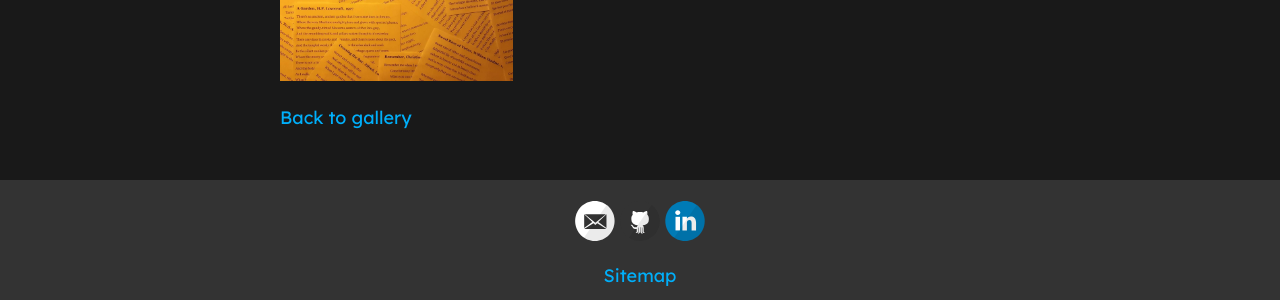
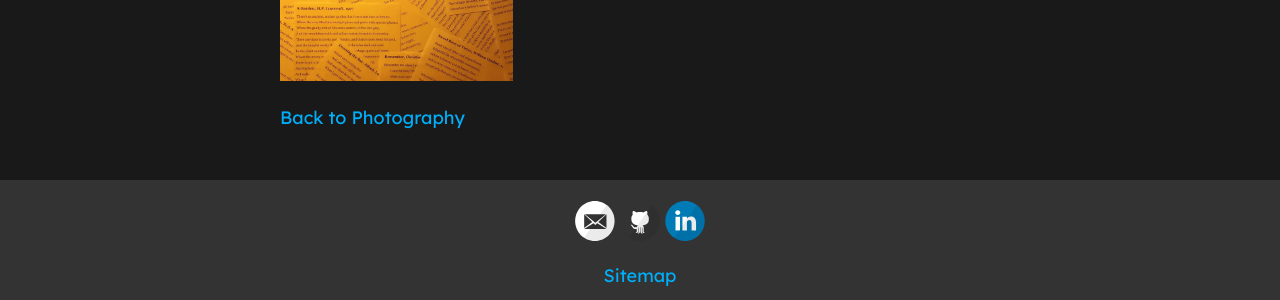
Before and after one commit to deltaquebec/dquigley.art, a Jekyll site: the page built from _albums/objects2.md, in a window 1280 px wide. Shown: the part 391-691 px from the top of the page. Built offline with Jekyll 4.4.1, drawn with Linux system fonts in a browser that asks for light colours.

Commit message:
Update album.html

```diff
--- a/_layouts/album.html
+++ b/_layouts/album.html
@@ -43,7 +43,9 @@ layout: default
   {% endif %}
   {% endif %}
 
-  <p class="album-back"><a href="{{ site.baseurl }}/gallery/">Back to gallery</a></p>
+  {% assign back = '/photography/' %}{% assign label = 'Photography' %}
+  {% if page.category == 'byhand' %}{% assign back = '/by-hand/' %}{% assign label = 'By hand' %}{% endif %}
+  <p class="album-back"><a href="{{ site.baseurl }}{{ back }}">Back to {{ label }}</a></p>
 </article>
 
 <div id="lightbox" class="lightbox" aria-hidden="true" role="dialog" aria-label="Photo viewer">
```
